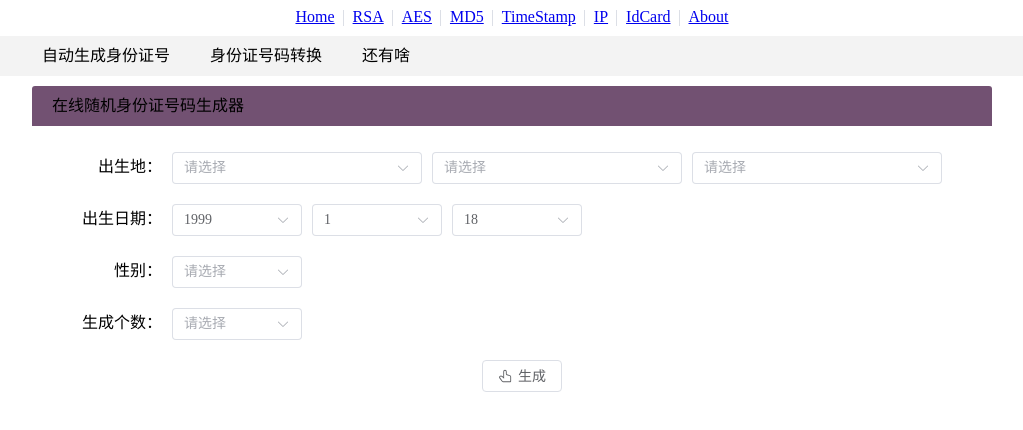
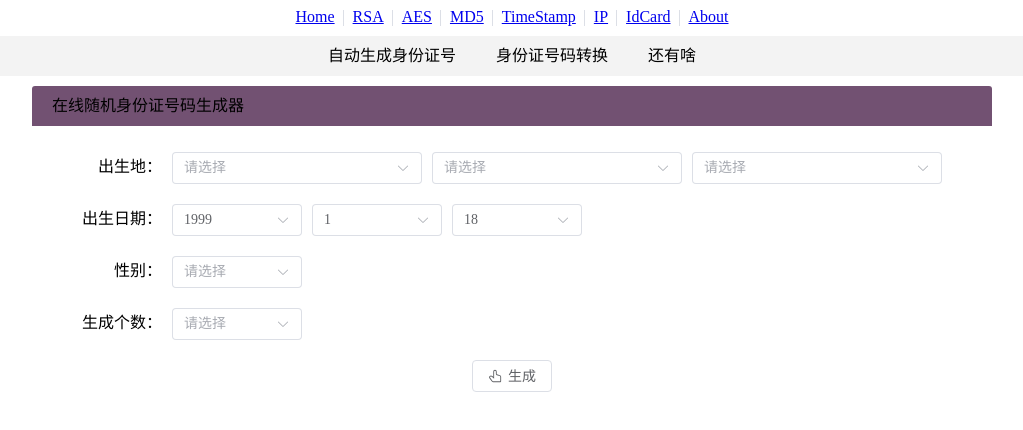
Before and after one commit to xuxiaowei-tools/xuxiaowei-tools, a Vue app: page /idCard in a window 1280 px wide. Shown: the top 430 px of the page, without its empty margins (128-1151 px from the left). Built offline with nearby package versions, Linux system fonts and the light colour scheme.

Commit message:
生成身份证号样式调整

```diff
--- a/src/views/idCard/components/generateIdCard.vue
+++ b/src/views/idCard/components/generateIdCard.vue
@@ -1,6 +1,6 @@
 <template>
-  <div class=" w-960px ma min-h-500px p-10px">
-    <div class="w-full h-full b-color-#e5e5e5 b rounded-3px">
+  <div class="ma max-w-960px min-h-500px p-10px">
+    <div class="w-full h-full b-color-#e5e5e5 b box-border  rounded-3px">
       <div class="h-40px bg-#725172 lh-40px pl-20px rounded-t-3px">在线随机身份证号码生成器</div>
       <!-- <div class="lh-60px">随机身份证号码生成</div> -->
       <div class="flex justify-start lh-30px py-10px px-10px mt-16px">
@@ -39,7 +39,7 @@
           <el-option v-for="item in [1, 5, 10, 20, 50]" :key="item" :label="item" :value="item" />
         </el-select>
       </div>
-      <el-button class="mt-10px ml-450px text-center" :icon="Pointer" @click="generateBtn">生成</el-button>
+      <el-button class="mt-10px flex ma" :icon="Pointer" @click="generateBtn">生成</el-button>
       <el-scrollbar height="400px" class="px-30px py-20px">
         <p v-for="item in showIdCardList" :key="item" class="scrollbar-demo-item">{{ item }}</p>
       </el-scrollbar>
--- a/src/views/idCard/index.vue
+++ b/src/views/idCard/index.vue
@@ -1,6 +1,6 @@
 <template>
   <div class="relative bg-#f3f3f3 min-h-40px mt-10px text-center">
-    <div class="inline-flex lh-40px w-980px">
+    <div class="inline-flex lh-40px max-w-960px">
       <div class="px-20px mytab">自动生成身份证号</div>
       <div class="px-20px mytab">身份证号码转换</div>
       <div class="px-20px mytab">还有啥</div>
```
